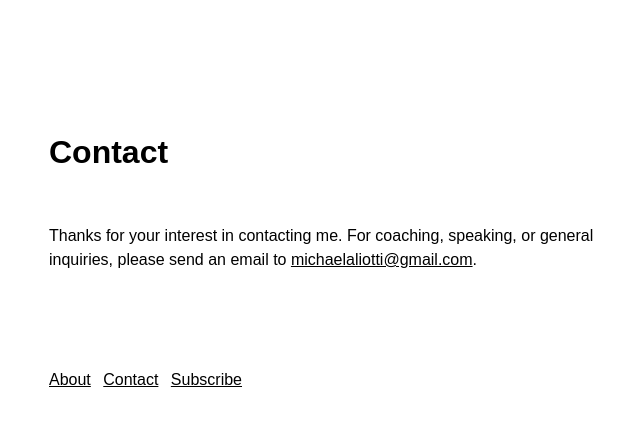
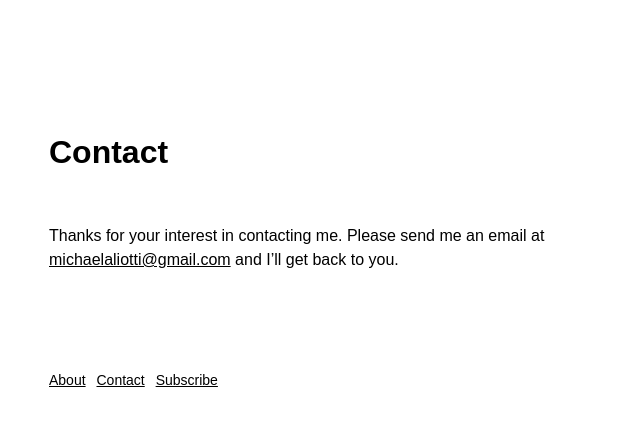
Before and after one commit to michaelaliotti/michaelaliotti.github.io, a Jekyll site: the page built from contact.md, in a window 1280 px wide. Shown: the top 426 px of the page, without its empty margins (303-943 px from the left). Built offline with Jekyll 4.4.1, drawn with Linux system fonts in a browser that asks for light colours.

Commit message:
Added more style updates and text changes.

```diff
--- a/_includes/recent-posts.html
+++ b/_includes/recent-posts.html
@@ -8,5 +8,5 @@
 			</li>
 		{% endfor %}
 	</ul>
-	<button type="button"><a href="/archive/">View all posts</a></button>
+	<a class="button" href="/archive/">View all posts</a>
 </nav>
--- a/assets/css/styles.css
+++ b/assets/css/styles.css
@@ -1,6 +1,6 @@
 body {
-	background-color: #fff;
-	color: #000;
+	background-color: white;
+	color: black;
 	font-family: Arial, sans-serif;
 	font-size: 100%;
 	line-height: 1.5em;
@@ -10,8 +10,18 @@
 }
 
 a {
-	color: #000;
+	color: black;
 	text-decoration: underline;
+}
+
+a.button {
+	background-color: black;
+	color: white;
+	display: inline-block;
+	font-weight: bold;
+	margin: 0;
+	padding: 0.5em;
+	text-decoration: none;
 }
 
 h1, h2, p {
@@ -29,7 +39,7 @@
 }
 
 ol, ul {
-	margin: 1.5em 0 1.5em 2em;
+	margin: 0 0 0 2em;
 	padding: 0;
 }
 
@@ -51,7 +61,7 @@
 }
 
 footer nav ul {
-	list-style-type: none;
+	font-size: 0.875em;
 	margin: 0;
 	padding: 0;
 }
@@ -64,41 +74,36 @@
 
 time {
 	display: block;
-	font-size: 0.75em;
+	font-size: 0.875em;
 }
 
-button, input {
-	border: 1px solid #000;
+input {
+	border: 1px solid black;
 	font-size: 1em;
 	margin: 0;
 	padding: 0.5em;
 }
 
 input[type="email"] {
-	background-color: #fff;
-	color: #000;
+	background-color: white;
+	color: black;
 	margin: 0 0 1.5em 0;
 	width: 100%;
 }
 
-button, input[type="submit"] {
-	background-color: #000;
-	color: #fff;
+input[type="submit"] {
+	background-color: black;
+	color: white;
 	cursor: pointer;
 	font-weight: bold;
 }
 
-button a {
-	color: #fff;
-	text-decoration: none;
-}
-
 ::placeholder {
-	color: #000;
+	color: black;
 	opacity: 0.5;
 }
 
 ::selection {
-	background-color: #000;
-	color: #fff;
+	background-color: yellow;
+	color: black;
 }
--- a/contact.md
+++ b/contact.md
@@ -3,4 +3,4 @@
 title: Contact
 ---
 
-Thanks for your interest in contacting me. For coaching, speaking, or general inquiries, please send an email to [{{ site.email }}](mailto:{{ site.email }}).
+Thanks for your interest in contacting me. Please send me an email at [{{ site.email }}](mailto:{{ site.email }}) and I'll get back to you.
```
Also changed, not shown: about.md (+1 -1 lines).
